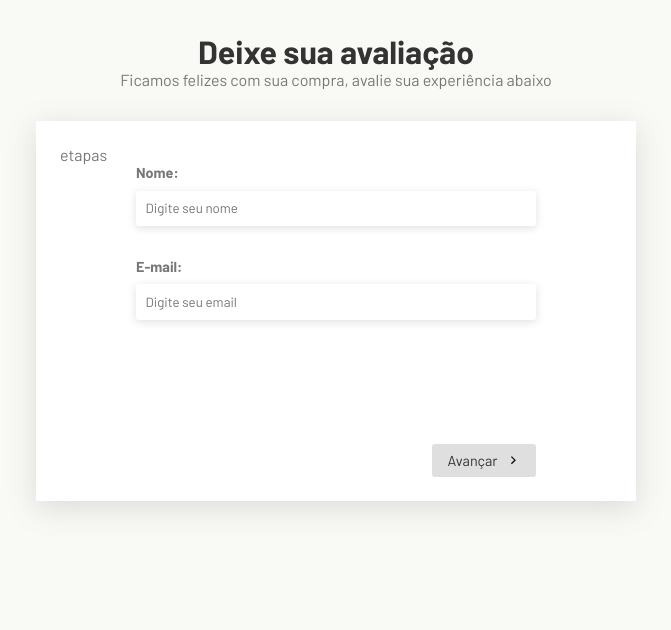
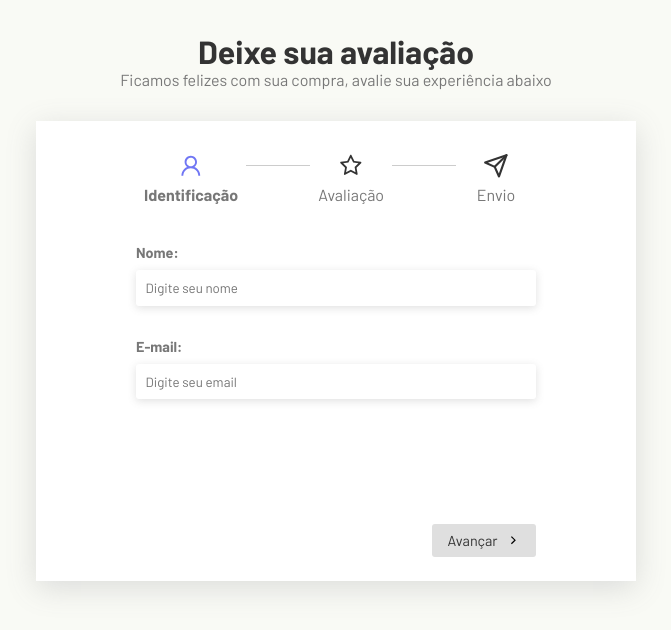
Before and after one commit to lauromiottojr/multstep-form-react, a React (Vite) app: page / in a window 1280 px wide. Shown: the top 630 px of the page, without its empty margins (304-975 px from the left). Built offline with nearby package versions, Linux system fonts and the light colour scheme.

Commit message:
Config Steps component

```diff
--- a/src/App.jsx
+++ b/src/App.jsx
@@ -4,6 +4,7 @@
 import UserForm from './components/UserForm'
 import ReviewForm from './components/ReviewForm'
 import Thanks from './components/Thanks'
+import Steps from './components/Steps'
 
 import { useForm } from './hooks/useForm'
 
@@ -26,7 +27,7 @@
         <p>Ficamos felizes com sua compra, avalie sua experiência abaixo</p>
       </div>
       <div className="formContainer">
-        <p>etapas</p>
+        <Steps currentStep={currentStep} />
         <form onSubmit={(event) => changeStep(currentStep + 1, event)}>
           <div className="inputsContainer">
             {currentComponent}
--- /dev/null
+++ b/src/components/Steps.css
@@ -0,0 +1,39 @@
+.steps {
+    display: flex;
+    gap: 4rem;
+    justify-content: center;
+    align-items: center;
+    max-width: 400px;
+    margin: 0 auto;
+    position: relative;
+    margin-bottom: 2rem;
+}
+
+.steps::after {
+    content: '';
+    width: 380px;
+    border-bottom: 1px solid #ccc;
+    position: absolute;
+    top: 20px;
+}
+
+.step {
+    text-align: center;
+    background-color: #fff;
+    z-index: 1;
+    width: 120px;
+    padding: .5rem;
+}
+
+.step svg {
+    font-size: 1.6rem;
+    margin-bottom: .2rem;
+}
+
+.active {
+    font-weight: bold;
+}
+
+.active>svg {
+    fill: #7076f4;
+}
--- /dev/null
+++ b/src/components/Steps.jsx
@@ -0,0 +1,25 @@
+import { AiOutlineUser, AiOutlineStar } from 'react-icons/ai'
+import { FiSend } from 'react-icons/fi'
+
+import './Steps.css'
+
+const Steps = ({ currentStep }) => {
+    return (
+        <div className='steps'>
+            <div className="step active">
+                <AiOutlineUser />
+                <p>Identificação</p>
+            </div>
+            <div className={`step ${currentStep >= 1 ? "active" : ""}`}>
+                <AiOutlineStar />
+                <p>Avaliação</p>
+            </div>
+            <div className={`step ${currentStep >= 2 ? "active" : ""}`}>
+                <FiSend />
+                <p>Envio</p>
+            </div>
+        </div>
+    )
+}
+
+export default Steps
```
